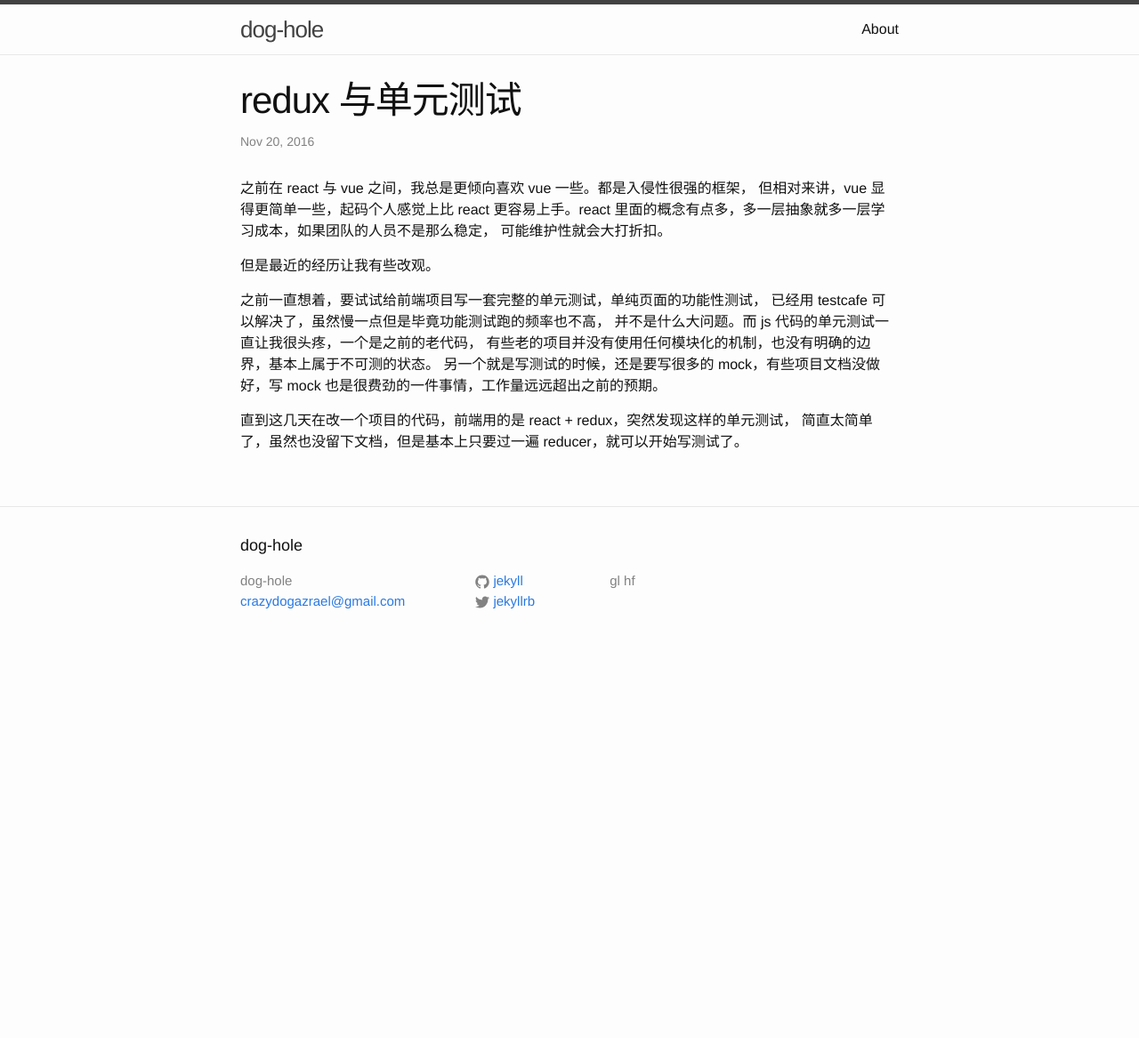
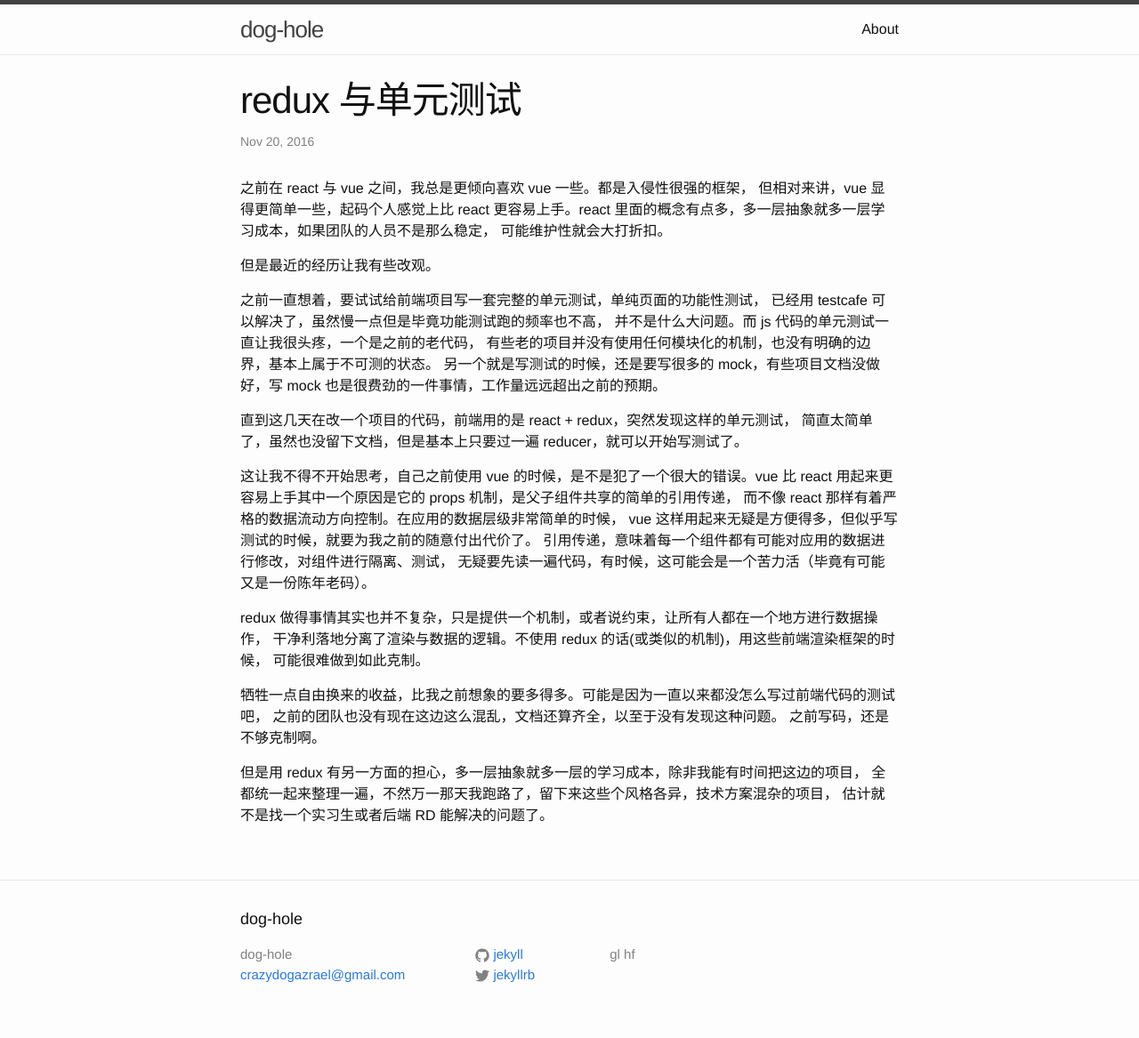
Before and after one commit to Crazydogs/Crazydogs.github.io, a Jekyll site: the page built from _posts/2016-11-20-redux与单元测试.markdown, in a window 1280 px wide. Shown: the whole page at 89% size. Built offline with Jekyll 4.4.1, drawn with Linux system fonts in a browser that asks for light colours; before the commit the page ends 900 px from its top, so only the background shows below that.

Commit message:
新文章与错别字修改

```diff
--- a/_posts/2016-11-20-redux与单元测试.markdown
+++ b/_posts/2016-11-20-redux与单元测试.markdown
@@ -21,3 +21,22 @@ category: coding
 
 直到这几天在改一个项目的代码，前端用的是 react + redux，突然发现这样的单元测试，
 简直太简单了，虽然也没留下文档，但是基本上只要过一遍 reducer，就可以开始写测试了。
+
+这让我不得不开始思考，自己之前使用 vue 的时候，是不是犯了一个很大的错误。vue
+比 react 用起来更容易上手其中一个原因是它的 props 机制，是父子组件共享的简单的引用传递，
+而不像 react 那样有着严格的数据流动方向控制。在应用的数据层级非常简单的时候，
+vue 这样用起来无疑是方便得多，但似乎写测试的时候，就要为我之前的随意付出代价了。
+引用传递，意味着每一个组件都有可能对应用的数据进行修改，对组件进行隔离、测试，
+无疑要先读一遍代码，有时候，这可能会是一个苦力活（毕竟有可能又是一份陈年老码）。
+
+redux 做得事情其实也并不复杂，只是提供一个机制，或者说约束，让所有人都在一个地方进行数据操作，
+干净利落地分离了渲染与数据的逻辑。不使用 redux 的话(或类似的机制)，用这些前端渲染框架的时候，
+可能很难做到如此克制。
+
+牺牲一点自由换来的收益，比我之前想象的要多得多。可能是因为一直以来都没怎么写过前端代码的测试吧，
+之前的团队也没有现在这边这么混乱，文档还算齐全，以至于没有发现这种问题。
+之前写码，还是不够克制啊。
+
+但是用 redux 有另一方面的担心，多一层抽象就多一层的学习成本，除非我能有时间把这边的项目，
+全都统一起来整理一遍，不然万一那天我跑路了，留下来这些个风格各异，技术方案混杂的项目，
+估计就不是找一个实习生或者后端 RD 能解决的问题了。
--- a/_posts/2016-8-12-node-mysql-库-bookshelf.markdown
+++ b/_posts/2016-8-12-node-mysql-库-bookshelf.markdown
@@ -1,13 +1,13 @@
 ---
 layout: post
-title:  "Bookshelf"
+title:  "node Mysql 库 Bookshelf"
 date:   2016-8-11 16:44:10
 category: coding
 ---
 
 拼 SQL 是一件非常痛苦的事情，加上本身对数据库不是很熟，这两天感觉快把自己写挂了。
 今天在找 node 下使用事务的方案的时候发现了 Bookshelf 这个库，试用了一下非常方便
-而且个人感觉 API 设计得很简介。
+而且个人感觉 API 设计得很简洁。
 
 ## 官网
 [地址](http://bookshelfjs.org/)
```
